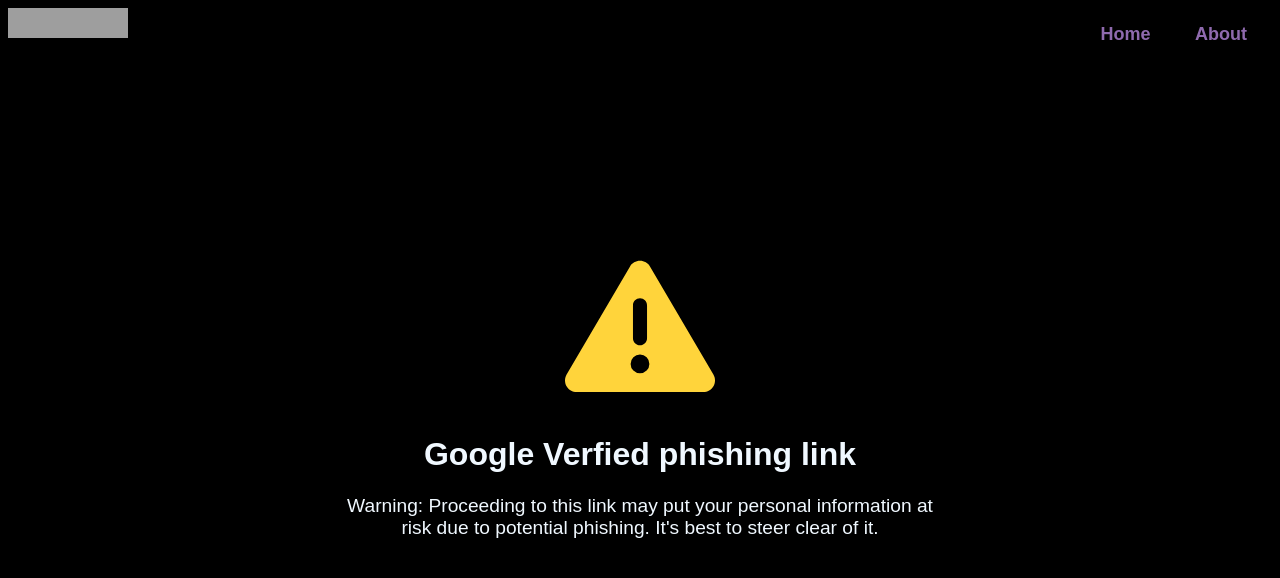
After one commit to 0xT3sla/Camillo-Frontend, a Flask app: template templates/verified.html in a window 1280 px wide. The commit adds this page. Shown: the top 578 px of the page. Run offline with Flask 3, Linux system fonts and the light colour scheme; the template is opened without the code that fills it, so the values that code supplies are empty; grey boxes are pictures that could not be loaded.

Commit message:
19-02-2024

```diff
--- a/templates/index.html
+++ b/templates/index.html
@@ -106,6 +106,7 @@
 
             <form id="preview" class="preview-form" action="{{ url_for('preview')}}" method="POST" target="_blank">
                 <input type="hidden" name="url" value="{{output.url}}">
+                <svg xmlns="http://www.w3.org/2000/svg" viewBox="0 0 576 512"><!--!Font Awesome Free 6.5.1 by @fontawesome - https://fontawesome.com License - https://fontawesome.com/license/free Copyright 2024 Fonticons, Inc.--><path fill="#ffffff" d="M288 32c-80.8 0-145.5 36.8-192.6 80.6C48.6 156 17.3 208 2.5 243.7c-3.3 7.9-3.3 16.7 0 24.6C17.3 304 48.6 356 95.4 399.4C142.5 443.2 207.2 480 288 480s145.5-36.8 192.6-80.6c46.8-43.5 78.1-95.4 93-131.1c3.3-7.9 3.3-16.7 0-24.6c-14.9-35.7-46.2-87.7-93-131.1C433.5 68.8 368.8 32 288 32zM144 256a144 144 0 1 1 288 0 144 144 0 1 1 -288 0zm144-64c0 35.3-28.7 64-64 64c-7.1 0-13.9-1.2-20.3-3.3c-5.5-1.8-11.9 1.6-11.7 7.4c.3 6.9 1.3 13.8 3.2 20.7c13.7 51.2 66.4 81.6 117.6 67.9s81.6-66.4 67.9-117.6c-11.1-41.5-47.8-69.4-88.6-71.1c-5.8-.2-9.2 6.1-7.4 11.7c2.1 6.4 3.3 13.2 3.3 20.3z"/></svg>
             </form>
 
             <button class = "preview-button" onclick="document.getElementById('preview').submit()">Preview URL within Camillo</button>
@@ -114,6 +115,7 @@
 
             <form id="source-code" class="source-code-form" action="{{ url_for('view_source_code')}}" method="POST" target="_blank">
                 <input type="hidden" name="url" value="{{output.url}}">
+                <svg xmlns="http://www.w3.org/2000/svg" viewBox="0 0 640 512"><!--!Font Awesome Free 6.5.1 by @fontawesome - https://fontawesome.com License - https://fontawesome.com/license/free Copyright 2024 Fonticons, Inc.--><path fill="#ffffff" d="M392.8 1.2c-17-4.9-34.7 5-39.6 22l-128 448c-4.9 17 5 34.7 22 39.6s34.7-5 39.6-22l128-448c4.9-17-5-34.7-22-39.6zm80.6 120.1c-12.5 12.5-12.5 32.8 0 45.3L562.7 256l-89.4 89.4c-12.5 12.5-12.5 32.8 0 45.3s32.8 12.5 45.3 0l112-112c12.5-12.5 12.5-32.8 0-45.3l-112-112c-12.5-12.5-32.8-12.5-45.3 0zm-306.7 0c-12.5-12.5-32.8-12.5-45.3 0l-112 112c-12.5 12.5-12.5 32.8 0 45.3l112 112c12.5 12.5 32.8 12.5 45.3 0s12.5-32.8 0-45.3L77.3 256l89.4-89.4c12.5-12.5 12.5-32.8 0-45.3z"/></svg>
             </form>
 
             <button class = "preview-button" onclick="document.getElementById('source-code').submit()">Show Source Code of URL</button>
--- /dev/null
+++ b/templates/verified.html
@@ -0,0 +1,122 @@
+<!DOCTYPE html>
+<html lang="en">
+<head>
+    <meta charset="UTF-8">
+    <meta name="viewport" content="width=device-width, initial-scale=1.0">
+    <title>Google_Verified</title>
+</head>
+<body>
+    <style>
+        .nav-bar{
+            display: flex;
+            justify-content: space-between;
+            height: 80px;
+        }
+        li{
+            list-style: none; display: inline-block;
+        }
+        .nav-bar a{
+            display:flex;
+            text-decoration: none;
+            text-align: center;
+            padding-left: 15px;
+            font-size:large;
+            color:rgb(143,106,174) ;
+            margin-right: 25px;
+            font-weight: bold;
+        }
+
+        .nav-bar .nav-logo{
+            width: 120px;
+            height: 30px;
+
+
+        }
+        p{
+            font-family: Arial, Helvetica, sans-serif;
+            font-size: larger;
+        }
+
+        body{
+            background-color: black;
+            animation: blink 1s infinite;
+             font-family: Arial, Helvetica, sans-serif;
+        }
+
+        .container{
+            position: fixed;
+            top: 50%;
+            left: 50%;
+            transform: translate(-50%, -50%);
+            padding: 20px;
+            border-radius: 10px;
+            box-shadow: 0px 0px 10px rgba(0, 0, 0, 0.1);
+
+        }
+        @keyframes blin {
+            0% { background-color: black; }
+            50% { background-color: red; }
+            100% { background-color: black; }
+          }
+
+        .container {
+            text-align: center; /* Align content horizontally */
+            color: aliceblue;
+        }
+        svg{
+            width: 150px;
+            height: 150px;
+            padding: 10px;
+             border-radius: 20px;
+                }
+    </style>
+
+    <div class="nav-bar">
+        <img class="nav-logo" src="C:\Users\vigne\Documents\Vicky\Camillo-Frontend-main\static\logo\3x\Asset 1@2x.png" >
+        <ul>
+        <li><a href="#home" >Home</a></li>
+        <li><a href="/about">About</a></li>
+        <ul>
+    </div>
+
+    <div class="container">
+        <svg xmlns="http://www.w3.org/2000/svg" viewBox="0 0 512 512"><path fill="#FFD43B" d="M256 32c14.2 0 27.3 7.5 34.5 19.8l216 368c7.3 12.4 7.3 27.7 .2 40.1S486.3 480 472 480H40c-14.3 0-27.6-7.7-34.7-20.1s-7-27.8 .2-40.1l216-368C228.7 39.5 241.8 32 256 32zm0 128c-13.3 0-24 10.7-24 24V296c0 13.3 10.7 24 24 24s24-10.7 24-24V184c0-13.3-10.7-24-24-24zm32 224a32 32 0 1 0 -64 0 32 32 0 1 0 64 0z"/></svg>
+        <h1>Google Verfied phishing link</h1>
+        <p  >Warning: Proceeding to this link may put your personal information at risk due to potential phishing. It's best to steer clear of it. </p>
+
+    <div id="data-container">
+    </div>
+
+</div>
+
+    <script>
+        // Fetch data from the API
+        fetch('http://localhost:6969/api/analyze-url')
+            .then(response => response.json())
+            .then(data => {
+                // Extract required fields from the JSON data
+                const { google_verified, platform_type, rank, response_status, is_url_shortened, ip } = data;
+
+                // Render HTML content
+                const dataContainer = document.getElementById('data-container');
+                const htmlContent = `
+                    <h1>Data from API</h1>
+                    <ul>
+                        <li>Google Verified: ${google_verified}</li>
+                        <li>Platform Type: ${platform_type}</li>
+                        <li>Rank: ${rank}</li>
+                        <li>Response Status: ${response_status}</li>
+                        <li>URL Shortened: ${is_url_shortened}</li>
+                        <li>IP: ${ip}</li>
+                    </ul>
+                `;
+
+                // Display HTML content
+                dataContainer.innerHTML = htmlContent;
+            })
+            .catch(error => {
+                console.error('Error fetching data:', error);
+            });
+    </script>
+</body>
+</html>
```
Also changed, not shown: static/css/style.css (+9 -0 lines).
